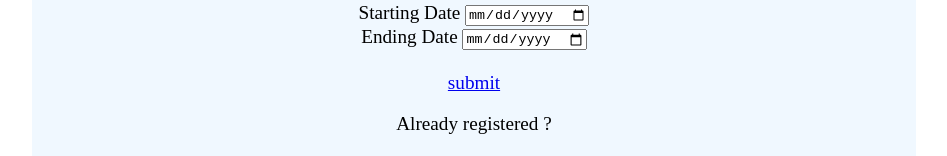
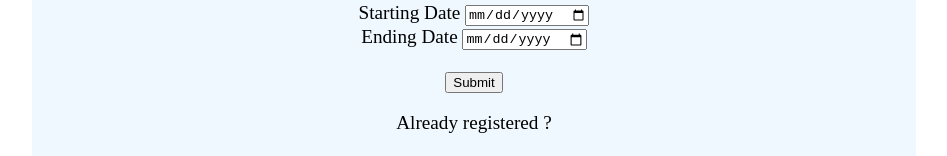
Before and after one commit to soham-debug/imsrk.org, a plain HTML site: page registration.html in a window 1280 px wide. Shown: the part 392-548 px from the top of the page, without its empty margins (166-1113 px from the left). Drawn offline with Linux system fonts and the light colour scheme.

Commit message:
Update registration.html

```diff
--- a/registration.html
+++ b/registration.html
@@ -54,7 +54,7 @@
 			<label for="Ending Date">Ending Date</label>
 			<input type="date" name="ending_date" placeholder="ending date">
 		</div><br>
-		<a href="login.html" class="button">submit</a><br>
+		<a href="login.html" class="button"><input type="submit"></a><br>
 		<p> Already registered ?</p>
         <a href="login.html">LOGIN here</a>
 
```
